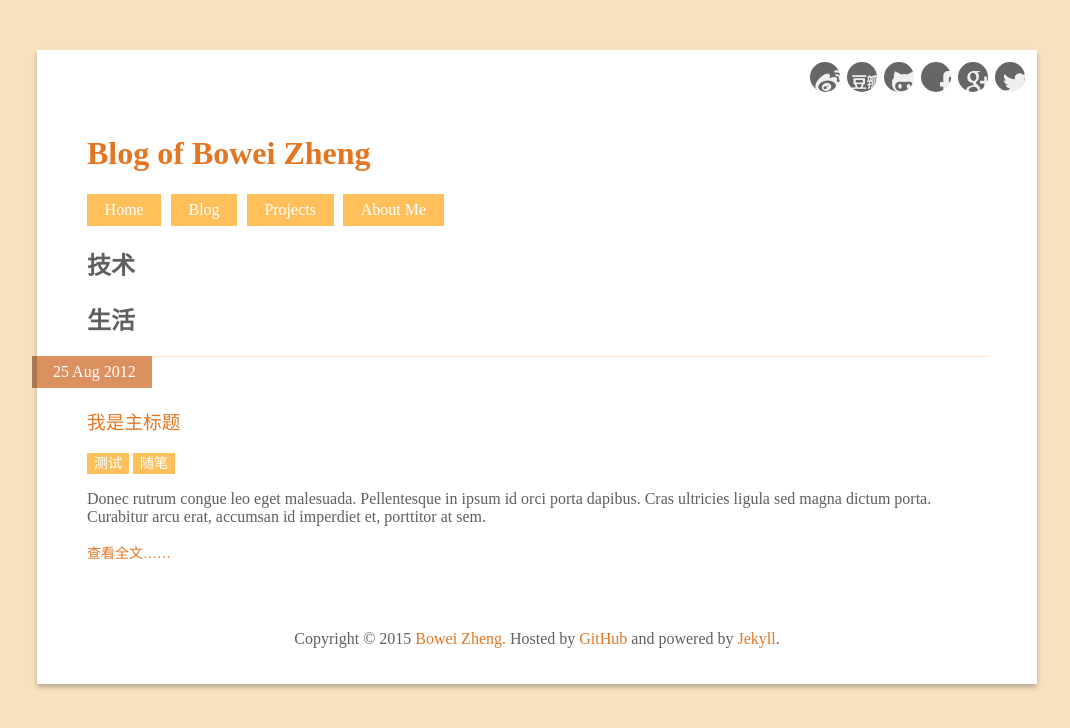
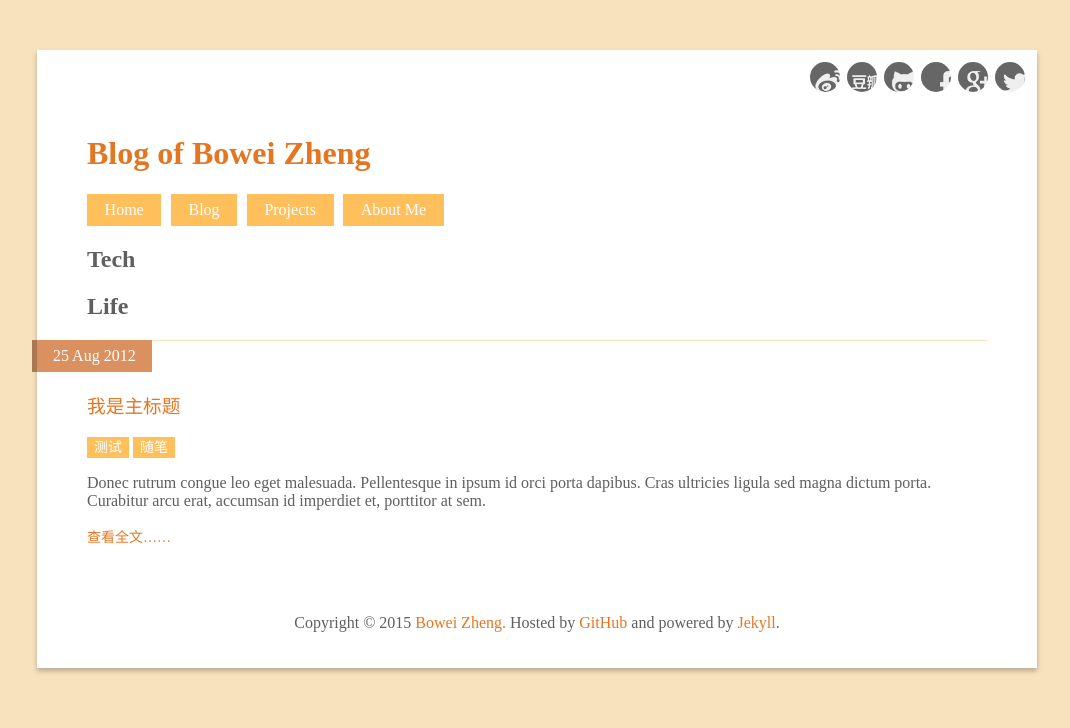
Before and after one commit to wynn719/blog, a Jekyll site: the page built from index.html, in a window 1280 px wide. Shown: the top 728 px of the page, without its empty margins (103-1173 px from the left). Built offline with Jekyll 4.4.1, drawn with Linux system fonts in a browser that asks for light colours; comment, search, counter and statistics services are not loaded.

Commit message:
update layout home

```diff
--- a/_layouts/home.html
+++ b/_layouts/home.html
@@ -42,7 +42,7 @@
     </header>
 
     <div class="content">
-      <h2>技术</h2>
+      <h2>Tech</h2>
       <div class="recent-tech_posts">
         {% for post in site.categories.tech %}
           <article>
@@ -66,7 +66,7 @@
         {% endfor %}
       </div>
 
-      <h2>生活</h2>
+      <h2>Life</h2>
       <div class="recent-life_posts">
         {% for post in site.categories.life %}
           <article>
```
